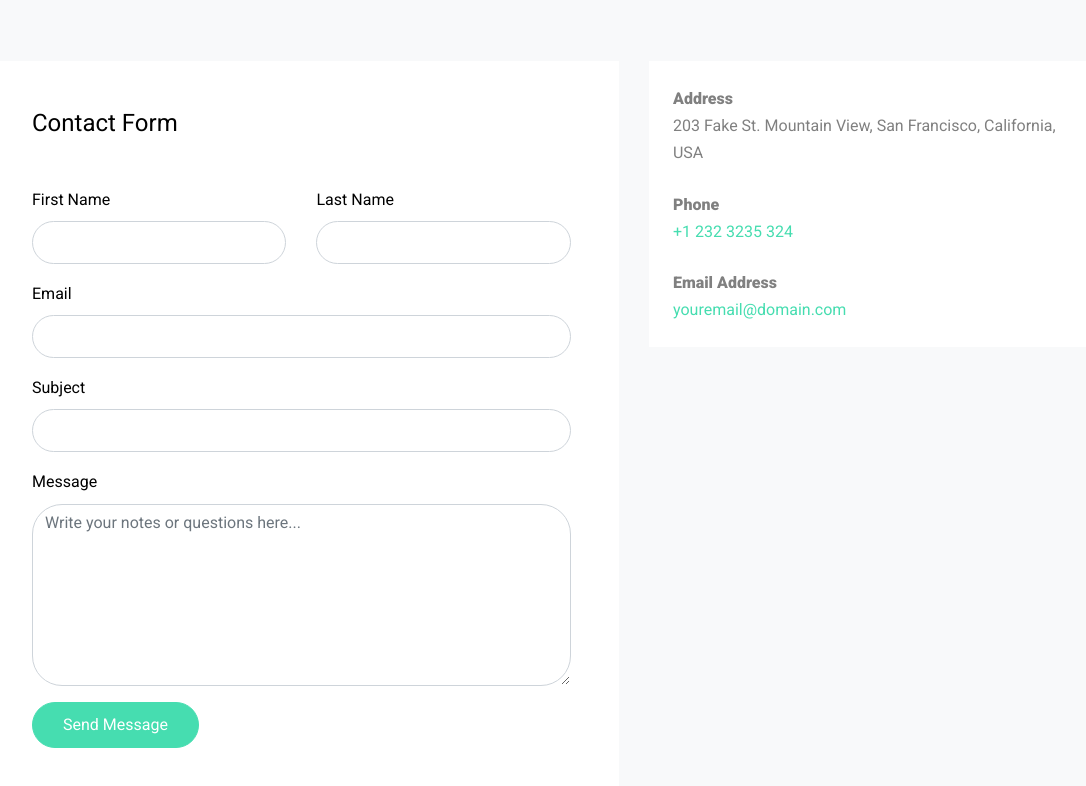
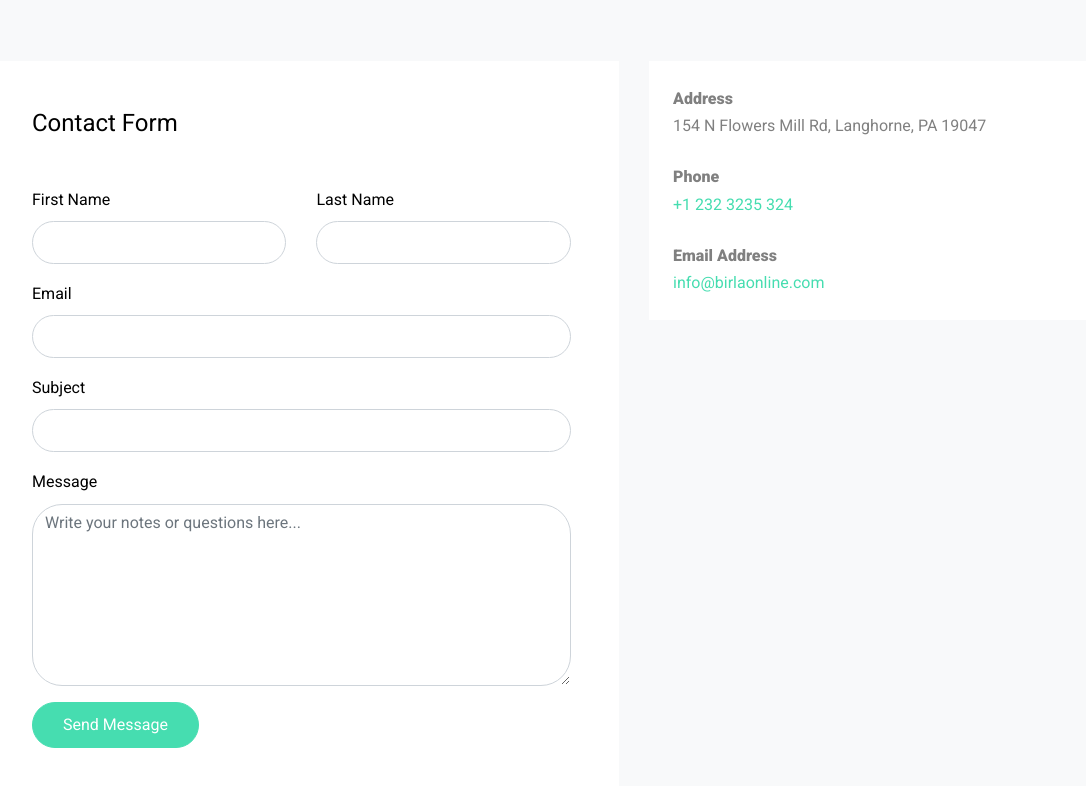
Before and after one commit to pareshbirla/persoanl-webpage, a plain HTML site: page index.html in a window 1280 px wide. Shown: the part 6220-7006 px from the top of the page, without its empty margins (101-1187 px from the left). Drawn offline with Linux system fonts and the light colour scheme; files whose address does not match are found by name.

Commit message:
second commit

```diff
--- a/index.html
+++ b/index.html
@@ -542,13 +542,13 @@
 
             <div class="p-4 mb-3 bg-white">
               <p class="mb-0 font-weight-bold">Address</p>
-              <p class="mb-4">203 Fake St. Mountain View, San Francisco, California, USA</p>
+              <p class="mb-4">154 N Flowers Mill Rd, Langhorne, PA 19047</p>
 
               <p class="mb-0 font-weight-bold">Phone</p>
               <p class="mb-4"><a href="#">+1 232 3235 324</a></p>
 
               <p class="mb-0 font-weight-bold">Email Address</p>
-              <p class="mb-0"><a href="#">youremail@domain.com</a></p>
+              <p class="mb-0"><a href="#">info@birlaonline.com</a></p>
 
             </div>
 
```
Also changed, not shown: images/download (1).png (deleted), images/person_1.jpg, images/person_1_bkp.jpg (added).
